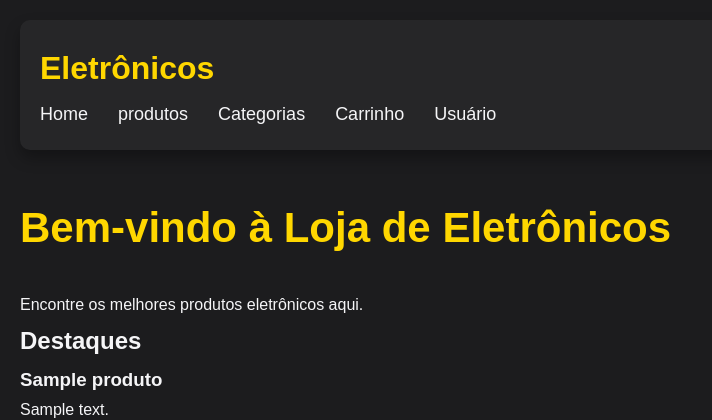
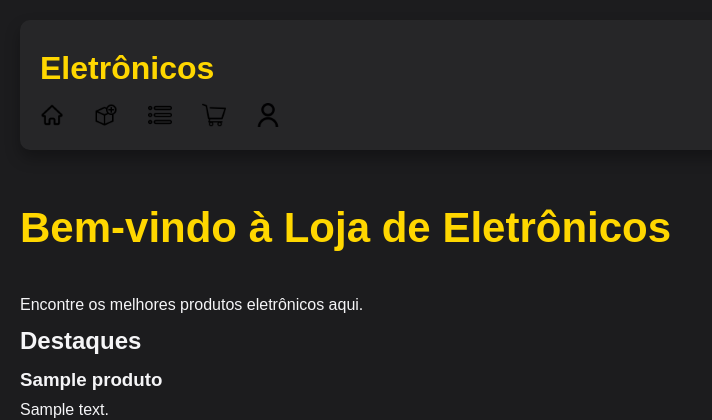
Before and after one commit to GSDolenc/site-BD-e_commerce, a Flask app: page / in a window 1280 px wide. Shown: the top 420 px of the page, without its empty margins (0-712 px from the left). Run offline with Flask 3, Linux system fonts and the light colour scheme; tables that the repository leaves empty hold one stand-in row (values such as "Sample post").

Commit message:
CSS e HTML Atualizado4

```diff
--- a/BD.py
+++ b/BD.py
@@ -16,7 +16,7 @@ class Database:
                 host='localhost',
                 database='mydb',
                 user='root',
-                password='root'
+                password='Root#123'
             )
             if self.conexao.is_connected():
                 db_info = self.conexao.get_server_info()
@@ -177,17 +177,13 @@ class Database:
         return []
 
     def inserirUsuario(self, usuario):
-        """Insere um novo usuário no banco de dados."""
-        if self.conexao.is_connected():
-            cursor = self.conexao.cursor()
-            sql_insert = """
-                INSERT INTO Usuario (Nome, CPF, Email, Senha, Endereço, Telefone, Administrador)
-                VALUES (%s, %s, %s, %s, %s, %s, %s)
-            """
-            valores = (usuario.nome, usuario.CPF, usuario.email, usuario.senha, usuario.endereco, usuario.telefone,
-                       usuario.administrador)
-            cursor.execute(sql_insert, valores)
-            self.conexao.commit()
+            """Insere um novo usuário no banco de dados."""
+            if self.conexao.is_connected():
+                cursor = self.conexao.cursor()
+                sql_insert = "INSERT INTO usuario (Nome, CPF, Email, Senha, Endereco, Telefone, Administrador) VALUES (%s, %s, %s, %s, %s, %s, %s)"
+                valores = (usuario.nome, usuario.cpf, usuario.email, usuario.senha, usuario.endereco, usuario.telefone, usuario.administrador)
+                cursor.execute(sql_insert, valores)
+                self.conexao.commit()
 
     def buscarUsuarioPorId(self, id_usuario):
         """Busca informações de um usuário pelo ID."""
--- a/app.py
+++ b/app.py
@@ -194,7 +194,7 @@ def logout():
 def cadastro_usuario():
     if request.method == 'POST':
         nome = request.form.get('nome')
-        cpf = request.form.get('cpf')
+        cpf = request.form.get('cpf')  # Corrigido para "cpf"
         email = request.form.get('email')
         senha = request.form.get('senha')
         endereco = request.form.get('endereco')
@@ -211,7 +211,7 @@ def cadastro_usuario():
                 telefone=telefone,
                 administrador=administrador
             )
-            db.inserirUsuario(usuario)
+            db.inserirUsuario(usuario)  # Insere o novo usuário no banco de dados
             return redirect(url_for('login_usuario'))
         else:
             return "Todos os campos são obrigatórios", 400
--- a/static/styles.css
+++ b/static/styles.css
@@ -27,11 +27,28 @@ header {
     box-shadow: 0 8px 15px rgba(0, 0, 0, 0.3);
 }
 
+nav ul li a img {
+    width: 24px;
+    height: 24px;
+    object-fit: contain;
+    align-items: right;
+    vertical-align: middle;
+    margin-right: auto;
+    transition: opacity 0.3s ease;
+}
+
+
+nav ul li a:hover img {
+    opacity: 0.8;
+}
+
 header .logo {
     font-size: 32px;
     font-weight: 700;
     color: #ffd700; /* Dourado para o logo */
 }
+
+
 
 nav ul {
     list-style: none;
--- a/templates/index.html
+++ b/templates/index.html
@@ -11,11 +11,11 @@
         <nav>
             <div class="logo">Eletrônicos</div>
             <ul>
-                <li><a href="/">Home</a></li>
-                <li><a href="/produtos">produtos</a> </li>
-                <li><a href="/categorias">Categorias</a></li>
-                <li><a href="/carrinho">Carrinho</a></li>
-                <li><a href="/usuario">Usuário</a></li>
+                <li><a href="/"><img src="{{ url_for('static', filename='home.png')}}"></a></li>
+                <li><a href="/produtos"><img src="{{ url_for('static', filename='produto.png')}}"></a> </li>
+                <li><a href="/categorias"><img src="{{ url_for('static', filename='categoria.png')}}"></a></li>
+                <li><a href="/carrinho"><img src="{{ url_for('static', filename='carrinho.png')}}"></a></li>
+                <li><a href="/usuario"><img src="{{ url_for('static', filename='usuario.png')}}"></a></li>
             </ul>
         </nav>
     </header>
--- a/usuario.py
+++ b/usuario.py
@@ -1,6 +1,5 @@
-# usuario.py
 class Usuario:
-    def __init__(self, nome, cpf, email, senha, endereco, telefone, administrador):
+    def __init__(self, nome, cpf, email, senha, endereco, telefone, administrador=False):
         self.nome = nome
         self.cpf = cpf
         self.email = email
@@ -9,7 +8,7 @@ class Usuario:
         self.telefone = telefone
         self.administrador = administrador
 
+        # Adicione um método para validar a senha
 
-    # Adicione um método para validar a senha
     def validar_senha(self, senha):
         return hashlib.sha256(senha.encode()).hexdigest() == self.senha
```
Also changed, not shown: templates/anunciar_produto.html (+5 -5 lines), static/cadastro.png (added), static/carrinho.png (added), static/categoria.png (added), static/home.png (added), static/login.png (added), static/logout.png (added), static/produto.png (added), static/usuario.png (added).
